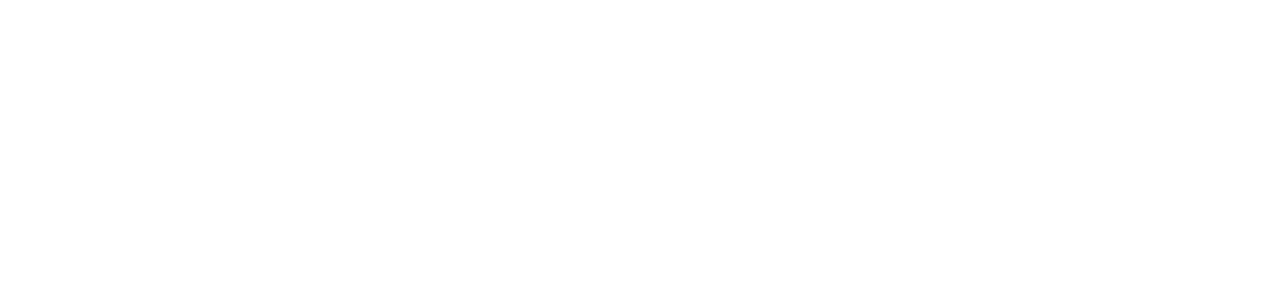
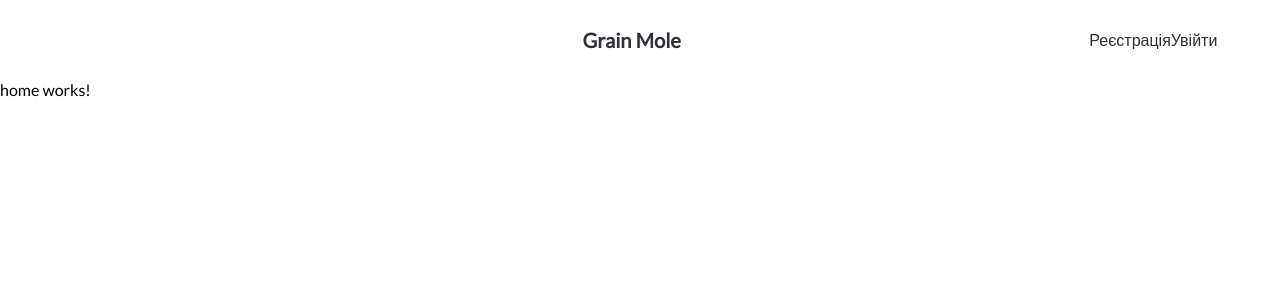
Before and after one commit to Grainmole/grainmole-front, an Angular app: page / in a window 1280 px wide. Shown: the top 300 px of the page. Built offline with nearby package versions, Linux system fonts and the light colour scheme.

Commit message:
created header

```diff
--- a/package.json
+++ b/package.json
@@ -1,6 +1,6 @@
 {
   "name": "grainmole",
-  "version": "0.0.1",
+  "version": "0.1.0",
   "scripts": {
     "ng": "ng",
     "start": "ng serve",
--- a/src/app/app-routing.module.ts
+++ b/src/app/app-routing.module.ts
@@ -2,8 +2,10 @@
 import { RouterModule, Routes } from '@angular/router';
 import { RegistrationComponent } from "./pages/registration/registration.component";
 import { LoginComponent} from "./pages/login/login.component";
+import { HomeComponent } from "./pages/home/home.component";
 
 const routes: Routes = [
+  { path: '', pathMatch: "full", component: HomeComponent},
   {path: 'registration', component: RegistrationComponent},
   { path: 'login', component: LoginComponent}
 ];
--- a/src/app/app.module.ts
+++ b/src/app/app.module.ts
@@ -8,12 +8,16 @@
 import { AppComponent } from './app.component';
 import { RegistrationComponent } from './pages/registration/registration.component';
 import { LoginComponent } from './pages/login/login.component';
+import { HomeComponent } from './pages/home/home.component';
+import { HeaderComponent } from './layouts/header/header.component';
 
 @NgModule({
   declarations: [
     AppComponent,
     RegistrationComponent,
-    LoginComponent
+    LoginComponent,
+    HomeComponent,
+    HeaderComponent
   ],
   imports: [
     BrowserModule,
--- /dev/null
+++ b/src/app/layouts/header/header.component.html
@@ -0,0 +1,9 @@
+<header>
+  <div class="content">
+    <p class="logo">Grain Mole</p>
+    <nav class="elem-grp">
+      <a href="#">Реєстрація</a>
+      <a href="#">Увійти</a>
+    </nav>
+  </div>
+</header>
--- /dev/null
+++ b/src/app/layouts/header/header.component.scss
@@ -0,0 +1,31 @@
+header {
+  display: flex;
+  justify-content: end;
+  padding: 0 5vw;
+}
+
+.content {
+  width: 55%;
+  height: 10vh;
+  display: flex;
+  justify-content: space-between;
+  align-items: center;
+}
+
+.logo {
+  font-size: 1.26rem;
+  font-weight: 900;
+  color: #303037;
+  cursor: pointer;
+}
+
+.elem-grp {
+  width: 20%;
+  display: flex;
+  justify-content: space-between;
+}
+
+.elem-grp > a {
+  text-decoration: none;
+  color: #303037;
+}
--- /dev/null
+++ b/src/app/pages/home/home.component.html
@@ -0,0 +1,2 @@
+<app-header></app-header>
+<p>home works!</p>
```
Also changed, not shown: src/app/layouts/header/header.component.ts (added, +10 -0 lines), src/app/pages/home/home.component.ts (added, +10 -0 lines), src/app/pages/home/home.component.scss (added), 2 other files (tests, documents, lock files or other folders).
